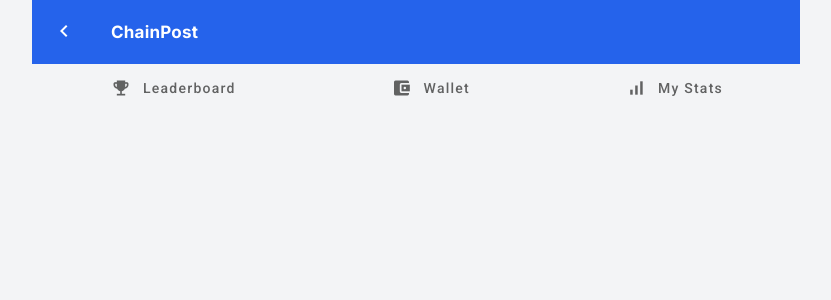
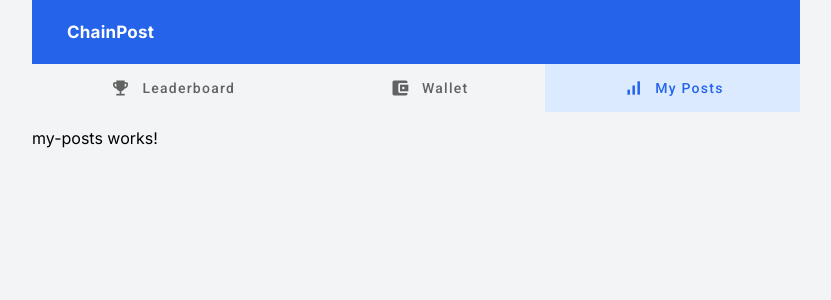
Before and after one commit to Sergio-prog/ChainPostFront, an Angular app: page /my-posts in a window 1280 px wide. Before the commit this address led to /. Shown: the top 300 px of the page, without its empty margins (224-1055 px from the left). Built offline with nearby package versions, Linux system fonts and the light colour scheme.

Commit message:
fix naming and visual issues

```diff
--- a/src/app/app.routes.ts
+++ b/src/app/app.routes.ts
@@ -1,11 +1,11 @@
 import { Routes } from '@angular/router';
 import { LeaderboardComponent } from './leaderboard/leaderboard.component';
 import { WalletComponent } from './wallet/wallet.component';
-import { MyStatsComponent } from './my-stats/my-stats.component';
+import { MyPostsComponent } from './my-posts/my-posts.component';
 
 export const routes: Routes = [
   { path: '', redirectTo: '/leaderboard', pathMatch: 'full' },
   { path: 'leaderboard', component: LeaderboardComponent },
   { path: 'wallet', component: WalletComponent },
-  { path: 'my-stats', component: MyStatsComponent },
+  { path: 'my-posts', component: MyPostsComponent },
 ];
--- a/src/app/header/header.component.html
+++ b/src/app/header/header.component.html
@@ -1,11 +1,6 @@
 <div class="container">
     <mat-toolbar>
         <div class="header__wrapper">
-            <div class="header__go-back">
-                <a href="javascript:history.back()">
-                    <mat-icon class="white-icon">keyboard_arrow_left</mat-icon>
-                </a>
-            </div>
             <p>ChainPost</p>
         </div>
     </mat-toolbar>
--- a/src/app/header/header.component.scss
+++ b/src/app/header/header.component.scss
@@ -2,6 +2,7 @@
   &__wrapper {
     display: flex;
     align-items: center;
+    padding-left: 15px;
   }
   &__go-back {
     padding: 8px 35px 0 0px;
--- a/src/app/header/header.component.ts
+++ b/src/app/header/header.component.ts
@@ -22,6 +22,6 @@ export class HeaderComponent {
   links = [
     { path: '/leaderboard', label: 'Leaderboard', icon: 'emoji_events' },
     { path: '/wallet', label: 'Wallet', icon: 'account_balance_wallet' },
-    { path: '/my-stats', label: 'My Stats', icon: 'signal_cellular_alt' },
+    { path: '/my-posts', label: 'My Posts', icon: 'signal_cellular_alt' },
   ];
 }
--- /dev/null
+++ b/src/app/my-posts/my-posts.component.html
@@ -0,0 +1 @@
+<p>my-posts works!</p>
--- a/src/app/my-stats/my-stats.component.html
+++ /dev/null
@@ -1 +0,0 @@
-<p>my-stats works!</p>
```
Also changed, not shown: src/app/my-posts/my-posts.component.ts (added, +10 -0 lines), src/app/my-stats/my-stats.component.ts (deleted, +0 -10 lines), src/app/my-posts/my-posts.component.scss (added).
